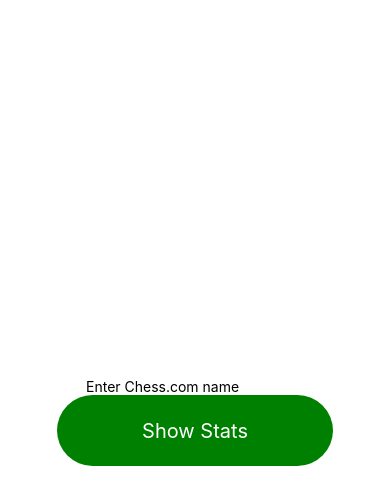
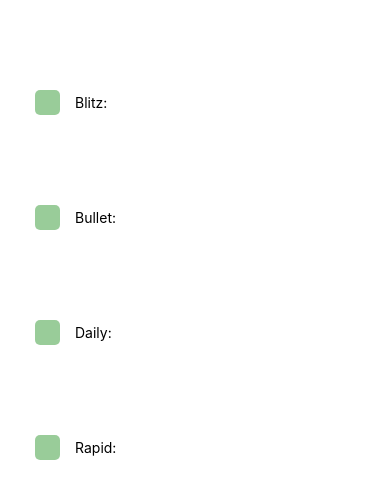
Before and after one commit to WuGambinos/chess-stats-app, a React Native app: screen / in a window 390 px wide. Shown: the top 504 px of the page. Built offline with nearby package versions, Linux system fonts and the light colour scheme.

Commit message:
Fixed alignment

```diff
--- a/App.js
+++ b/App.js
@@ -2,16 +2,19 @@ import { StatusBar } from 'expo-status-bar';
 import { StyleSheet, Text, View } from 'react-native';
 import HomeScreen from './components/HomeScreen';
 import Button from './components/Button';
+import StatsScreen from './components/StatsScreen';
 export default function App() {
   return (
-    <View style={styles.container}>
+    /*<View style={styles.container}>
       <HomeScreen>
       </HomeScreen>
 
       <Button>
 
       </Button>
-    </View>
+    </View>*/
+
+    <StatsScreen></StatsScreen>
   );
 }
 
--- /dev/null
+++ b/components/StatsScreen.js
@@ -0,0 +1,82 @@
+import { StatusBar } from 'expo-status-bar';
+import { StyleSheet, Text, View } from 'react-native';
+
+const Data = (props) => {
+    return (
+        <View style={styles.item}>
+            <View style={styles.square}></View>
+            <Text style={styles.stats}>{props.tc}</Text>
+        </View>
+    )
+
+}
+
+
+const StatsScreen = () => {
+
+    return (
+        <View>
+            <Data tc="Blitz:">
+            </Data>
+
+            <Data tc="Bullet:">
+            </Data>
+
+            <Data tc="Daily:">
+            </Data>
+
+            <Data tc="Rapid:">
+            </Data>
+        </View>
+
+    )
+
+};
+
+
+const styles = StyleSheet.create({
+    container: {
+        flex: 1,
+        backgroundColor: "black",
+    },
+
+
+    item: {
+
+        marginLeft: 35,
+        marginTop: 90,
+        alignItems: 'center',
+        flexDirection: 'row',
+
+    },
+
+    stats:{
+        flexDirection: 'row',
+        alignItems: 'center',
+        justifyContent: 'space-between',
+
+
+    },
+
+    innerContainer: {
+        backgroundColor: "red",
+        width: 200,
+    },
+    text: {
+        color: 'white',
+        textAlign: 'right',
+    },
+
+
+    square: {
+        width: 25,
+        height: 25,
+        backgroundColor: "green",
+        borderRadius: 5,
+        marginRight: 15,
+        opacity: 0.4,
+    }
+})
+
+
+export default StatsScreen;
```
